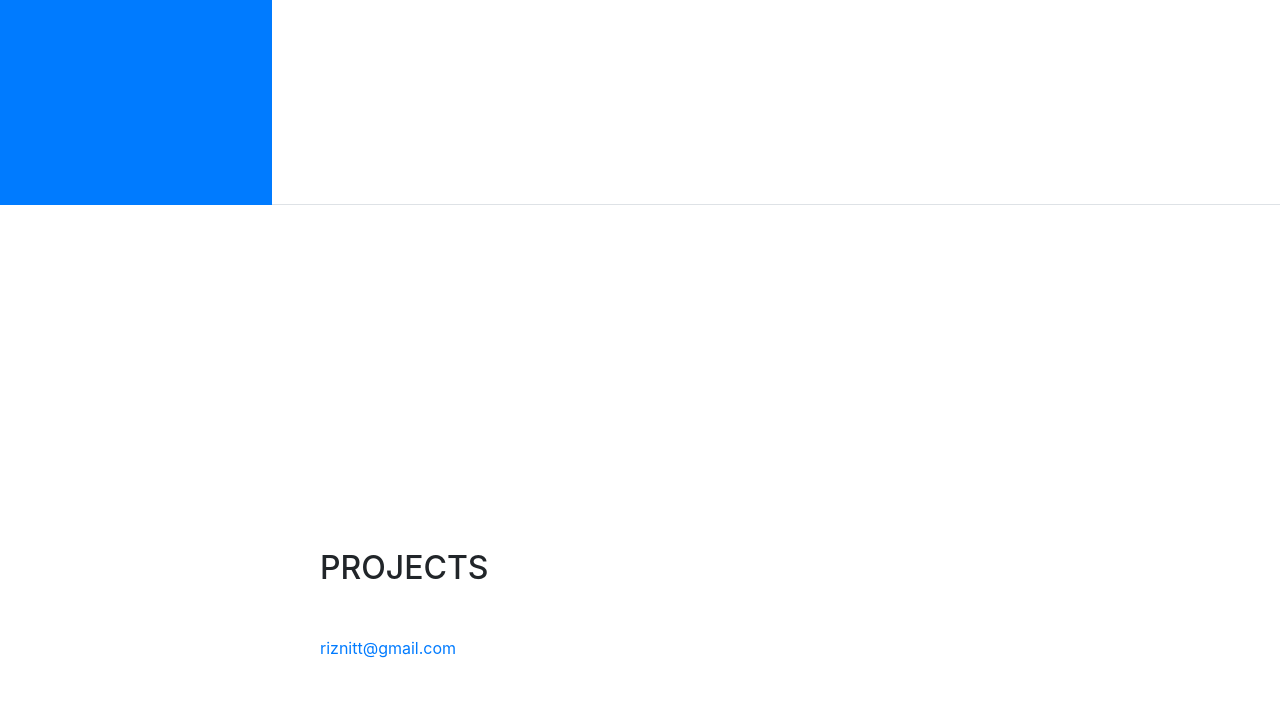
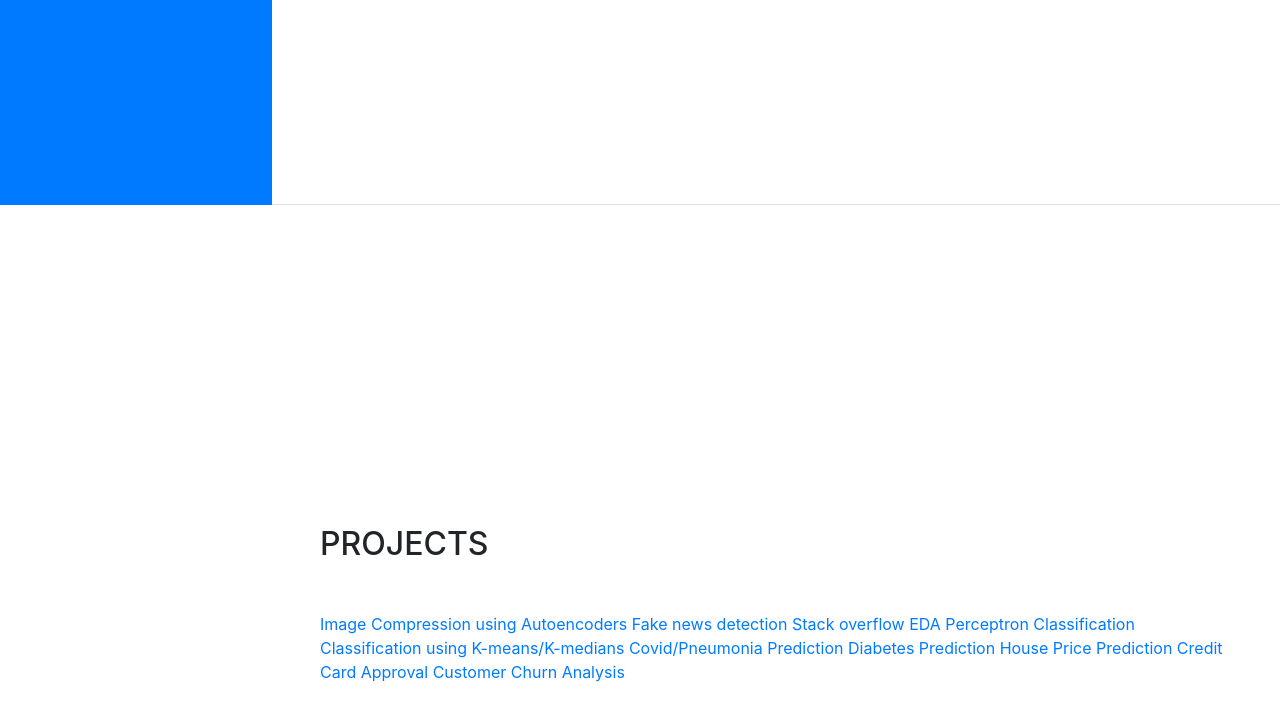
Before and after one commit to rizwan-neo/rizwan-neo.github.io, a website with bundled scripts: page index.html in a window 1280 px wide. Shown: the part 595-1316 px from the top of the page. Built offline with nearby package versions, Linux system fonts and the light colour scheme; a web font is replaced by a local one.

Commit message:
Update index.html

```diff
--- a/index.html
+++ b/index.html
@@ -67,7 +67,7 @@
             <span class="text-primary">Ahamed</span>
           </h1>
           <div class="subheading mb-5">Liverpool, L5 3AA, United Kingdom · (+44) 7780048305·
-            <a href="https://gitfront.io/r/rizwan-neo/4ZLU4xoBnFp2/Fake-news-detection/">Fake news detection</a>
+	    <a href="mailto:riznitt@gmail.com">riznitt@gmail.com</a>
           </div>
           <p class="mb-5">I am experienced software engineer with over 3 years of experience in Appian, SQL and Agile methodology. I'm also very passionate about Data science/Machine learning projects and I'm equiped with knowledge on Python, AWS cloud, Tensorflow and computer vision concepts.</p>
           <ul class="list-inline list-social-icons mb-0">
@@ -93,8 +93,16 @@
 	  <section class="resume-section p-3 p-lg-5 d-flex flex-column" id="Projects">
         <div class="my-auto">
           <h2 class="mb-5">Projects</h2>
-			<a href="mailto:riznitt@gmail.com">riznitt@gmail.com</a>
-
+			<a href="https://github.com/rizwan-neo/Image_compression_using_Autoencoders">Image Compression using Autoencoders</a>
+			<a href="https://gitfront.io/r/rizwan-neo/4ZLU4xoBnFp2/Fake-news-detection/">Fake news detection</a>
+			<a href="https://gitfront.io/r/rizwan-neo/BFUvqCt3fkFQ/Stack-Overflow-EDA/">Stack overflow EDA</a>
+			<a href="https://gitfront.io/r/rizwan-neo/aMiXNpdmsgKh/Perceptron-Classification/">Perceptron Classification</a>
+			<a href="https://gitfront.io/r/rizwan-neo/ZrXyDrDNx31N/K-Means-Median-Classification/">Classification using K-means/K-medians</a>
+			<a href="https://gitfront.io/r/rizwan-neo/4x4n7u9VQNbN/Covid-Pneumonia-Prediction/">Covid/Pneumonia Prediction</a>
+			<a href="https://gitfront.io/r/rizwan-neo/s1ueMz8dxFZh/Diabetes-Prediction/">Diabetes Prediction</a>
+			<a href="https://gitfront.io/r/rizwan-neo/gBHunWue25qB/House-Price-Prediction/">House Price Prediction</a>
+			<a href="https://gitfront.io/r/rizwan-neo/HfhbbFE7wzz7/Credit-Card-Approval/">Credit Card Approval</a>
+			<a href="https://gitfront.io/r/rizwan-neo/Jj6WaJwKcvs7/Customer-Churn-Prediction/">Customer Churn Analysis</a>
         </div>
       </section>
 
```
